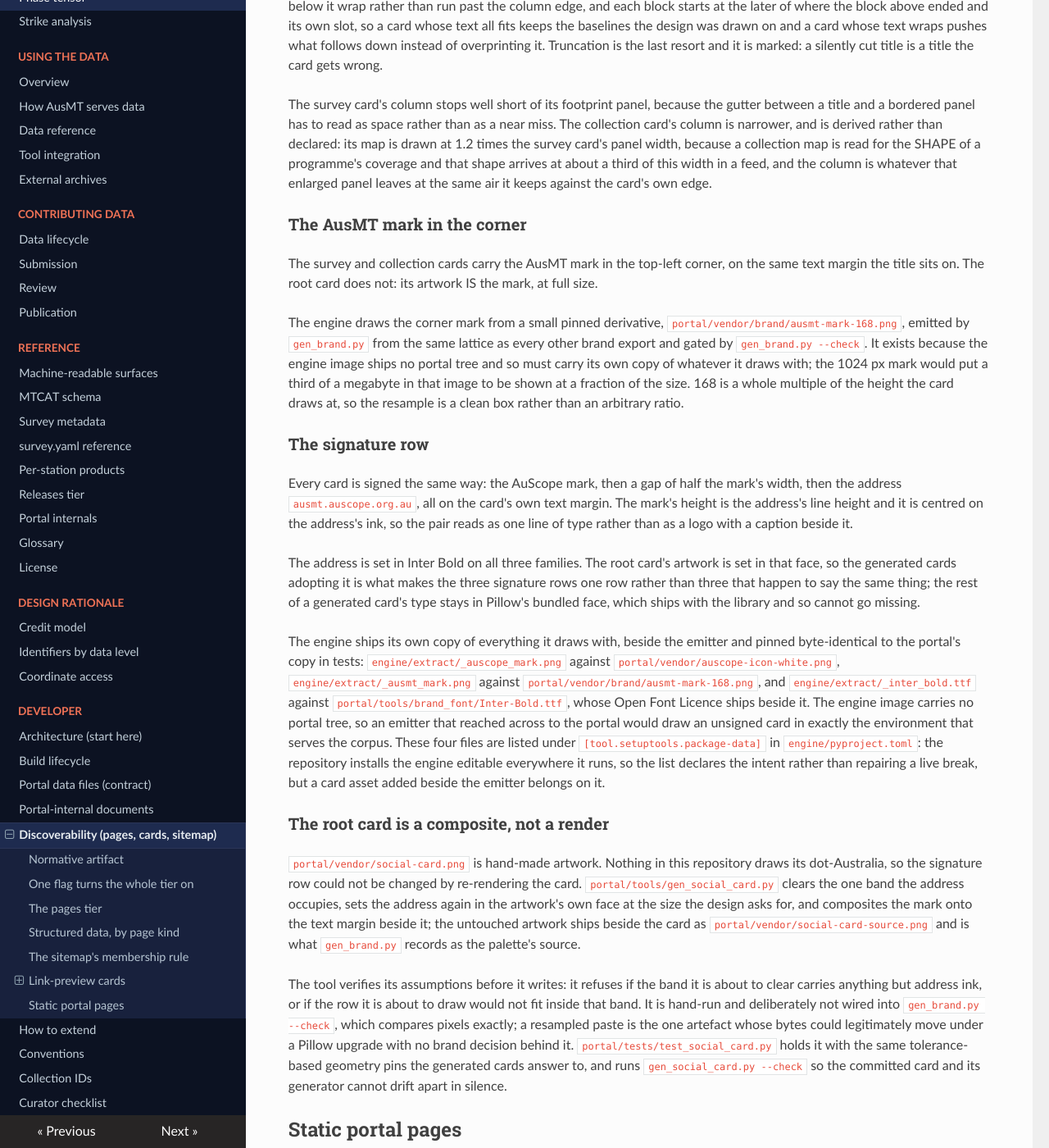
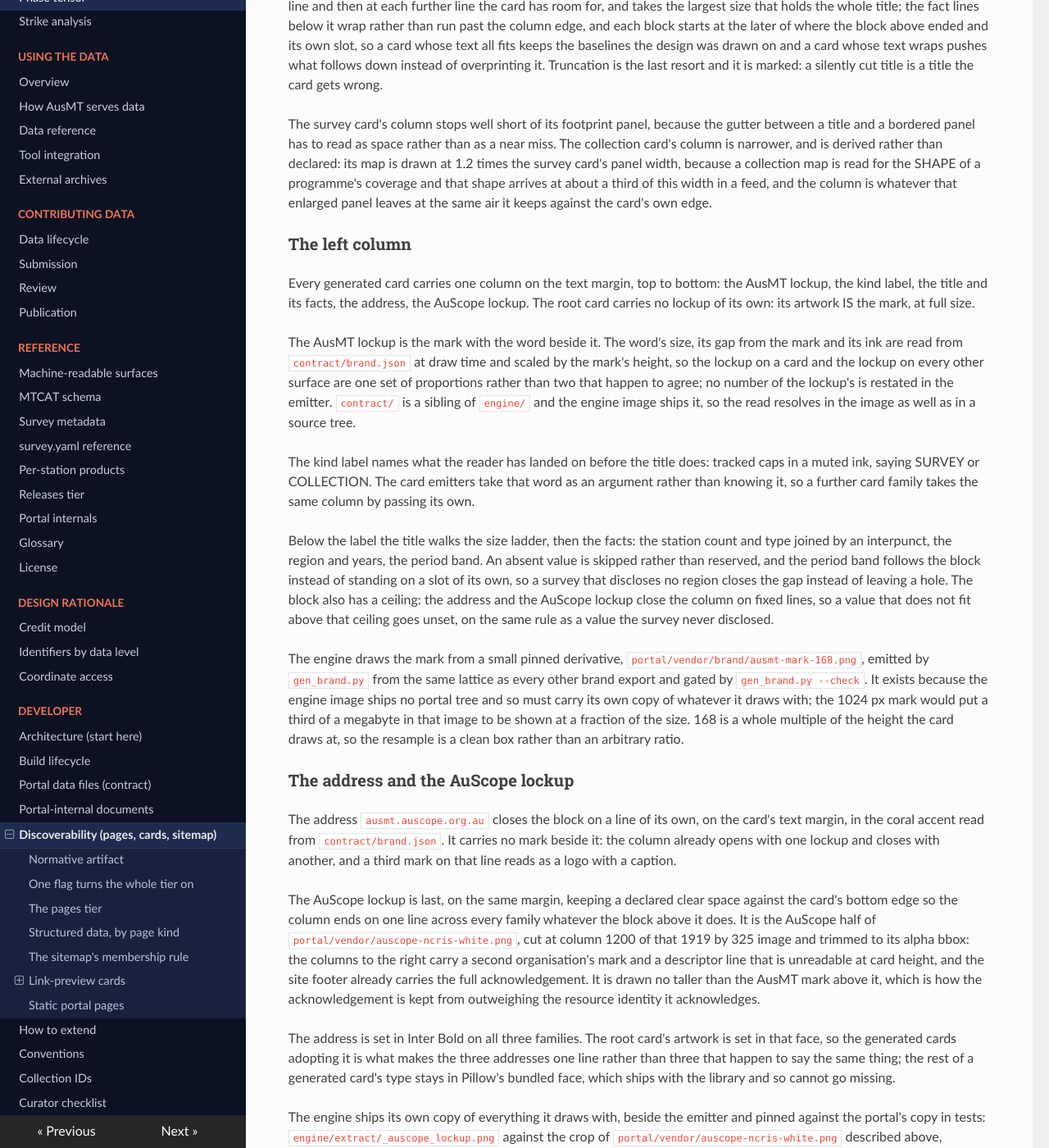
Before and after one commit to bvkay/ausmt, an MkDocs documentation site: the page built from docs/docs/developer/discoverability.md, in a window 1280 px wide and 1400 px high, scrolled down 3682 px. Shown: the whole window at 82% size. Built offline with MkDocs 1.6.1, drawn with Linux system fonts in a browser that asks for light colours; nearby versions of some CDN libraries; some of the changed text lies outside the part shown.

Commit message:
docs: the card surface the emitter now draws
discoverability.md described a signature row, a bare corner mark and an extent
line on the survey card, none of which the emitter draws any more. The card
sections now describe the one left column: the AusMT lockup with its brand-read
proportions, the kind label, the title and the facts with their rebalancing and
their ceiling, the address on its own line, and the AuScope lockup with the crop
it is cut from and the reason NCRIS is not on a card.

The asset paragraph records that the lockup's pin compares decoded pixels rather
than bytes, since a re-encoded crop's bytes move between Pillow builds while its
picture does not.

Contract: AusMT_2026/LANE-CONTRACT-OG-CARDS.md (D9 and D2). mkdocs build
--strict exits 0.

Tier: Opus.

```diff
--- a/docs/docs/developer/discoverability.md
+++ b/docs/docs/developer/discoverability.md
@@ -132,9 +132,11 @@ now fails the build; a page with no card falls back to the root card.
 ### What each card shows
 
 The survey card carries the survey's title, its station count and type, its region and years, its
-period band and extent, a footprint panel of its stations and an Australia locator inset. The inset
-is composited at 70 per cent over the footprint it explains, so the stations it covers still show
-through it; only its centre marker, the one mark that says WHERE, is drawn at full strength.
+period band, a footprint panel of its stations and an Australia locator inset. The inset is
+composited at 70 per cent over the footprint it explains, so the stations it covers still show
+through it; only its centre marker, the one mark that says WHERE, is drawn at full strength. The
+footprint's kilometres are a number the survey PAGE carries: on a card they crowd out the period
+band a reader can actually use.
 
 The collection card is a preview of the collection page's own map: every member station, coloured by
 member survey in the collections hub's palette and member order, so one survey is the same colour on
@@ -163,37 +165,66 @@ panel width, because a collection map is read for the SHAPE of a programme's cov
 arrives at about a third of this width in a feed, and the column is whatever that enlarged panel
 leaves at the same air it keeps against the card's own edge.
 
-### The AusMT mark in the corner
+### The left column
 
-The survey and collection cards carry the AusMT mark in the top-left corner, on the same text margin
-the title sits on. The root card does not: its artwork IS the mark, at full size.
+Every generated card carries one column on the text margin, top to bottom: the AusMT lockup, the
+kind label, the title and its facts, the address, the AuScope lockup. The root card carries no
+lockup of its own: its artwork IS the mark, at full size.
 
-The engine draws the corner mark from a small pinned derivative,
+The AusMT lockup is the mark with the word beside it. The word's size, its gap from the mark and its
+ink are read from `contract/brand.json` at draw time and scaled by the mark's height, so the lockup
+on a card and the lockup on every other surface are one set of proportions rather than two that
+happen to agree; no number of the lockup's is restated in the emitter. `contract/` is a sibling of
+`engine/` and the engine image ships it, so the read resolves in the image as well as in a source
+tree.
+
+The kind label names what the reader has landed on before the title does: tracked caps in a muted
+ink, saying SURVEY or COLLECTION. The card emitters take that word as an argument rather than
+knowing it, so a further card family takes the same column by passing its own.
+
+Below the label the title walks the size ladder, then the facts: the station count and type joined
+by an interpunct, the region and years, the period band. An absent value is skipped rather than
+reserved, and the period band follows the block instead of standing on a slot of its own, so a
+survey that discloses no region closes the gap instead of leaving a hole. The block also has a
+ceiling: the address and the AuScope lockup close the column on fixed lines, so a value that does not
+fit above that ceiling goes unset, on the same rule as a value the survey never disclosed.
+
+The engine draws the mark from a small pinned derivative,
 `portal/vendor/brand/ausmt-mark-168.png`, emitted by `gen_brand.py` from the same lattice as every
 other brand export and gated by `gen_brand.py --check`. It exists because the engine image ships no
 portal tree and so must carry its own copy of whatever it draws with; the 1024 px mark would put a
 third of a megabyte in that image to be shown at a fraction of the size. 168 is a whole multiple of
 the height the card draws at, so the resample is a clean box rather than an arbitrary ratio.
 
-### The signature row
+### The address and the AuScope lockup
 
-Every card is signed the same way: the AuScope mark, then a gap of half the mark's width, then the
-address `ausmt.auscope.org.au`, all on the card's own text margin. The mark's height is the address's
-line height and it is centred on the address's ink, so the pair reads as one line of type rather than
-as a logo with a caption beside it.
+The address `ausmt.auscope.org.au` closes the block on a line of its own, on the card's text margin,
+in the coral accent read from `contract/brand.json`. It carries no mark beside it: the column
+already opens with one lockup and closes with another, and a third mark on that line reads as a logo
+with a caption.
+
+The AuScope lockup is last, on the same margin, keeping a declared clear space against the card's
+bottom edge so the column ends on one line across every family whatever the block above it does. It
+is the AuScope half of `portal/vendor/auscope-ncris-white.png`, cut at column 1200 of that 1919 by
+325 image and trimmed to its alpha bbox: the columns to the right carry a second organisation's mark
+and a descriptor line that is unreadable at card height, and the site footer already carries the full
+acknowledgement. It is drawn no taller than the AusMT mark above it, which is how the acknowledgement
+is kept from outweighing the resource identity it acknowledges.
 
 The address is set in Inter Bold on all three families. The root card's artwork is set in that face,
-so the generated cards adopting it is what makes the three signature rows one row rather than three
-that happen to say the same thing; the rest of a generated card's type stays in Pillow's bundled
-face, which ships with the library and so cannot go missing.
+so the generated cards adopting it is what makes the three addresses one line rather than three that
+happen to say the same thing; the rest of a generated card's type stays in Pillow's bundled face,
+which ships with the library and so cannot go missing.
 
-The engine ships its own copy of everything it draws with, beside the emitter and pinned
-byte-identical to the portal's copy in tests: `engine/extract/_auscope_mark.png` against
-`portal/vendor/auscope-icon-white.png`, `engine/extract/_ausmt_mark.png` against
+The engine ships its own copy of everything it draws with, beside the emitter and pinned against the
+portal's copy in tests: `engine/extract/_auscope_lockup.png` against the crop of
+`portal/vendor/auscope-ncris-white.png` described above, `engine/extract/_ausmt_mark.png` against
 `portal/vendor/brand/ausmt-mark-168.png`, and `engine/extract/_inter_bold.ttf` against
-`portal/tools/brand_font/Inter-Bold.ttf`, whose Open Font Licence ships beside it. The engine image
-carries no portal tree, so an emitter that reached across to the portal would draw an unsigned card
-in exactly the environment that serves the corpus. These four files are listed under
+`portal/tools/brand_font/Inter-Bold.ttf`, whose Open Font Licence ships beside it. The lockup's pin
+compares DECODED pixels, because a re-encoded crop's bytes move between Pillow builds while its
+picture does not; the other two are byte pins on files nothing re-encodes. The engine image carries
+no portal tree, so an emitter that reached across to the portal would draw an unsigned card in
+exactly the environment that serves the corpus. These four files are listed under
 `[tool.setuptools.package-data]` in `engine/pyproject.toml`: the repository installs the engine
 editable everywhere it runs, so the list declares the intent rather than repairing a live break, but
 a card asset added beside the emitter belongs on it.
```
